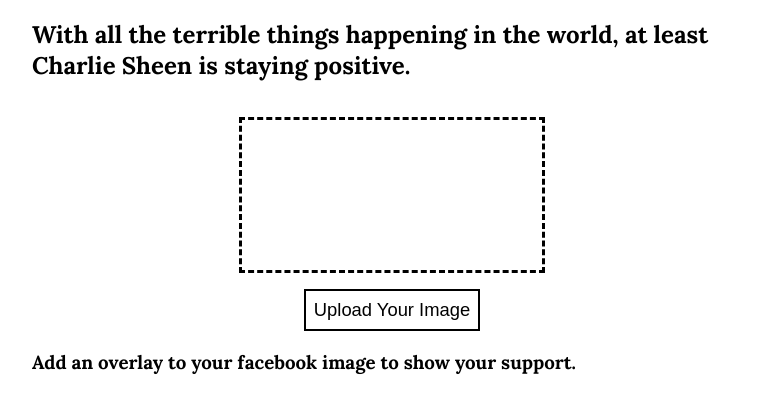
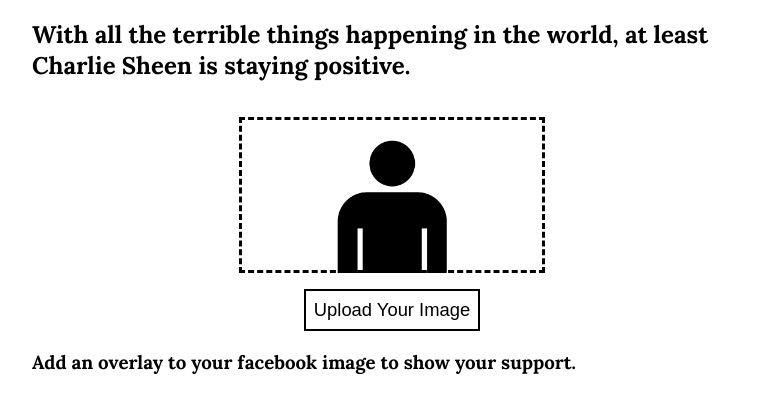
Before and after one commit to charlie-sheen/charlie-sheen.github.io, a website: page index.html in a window 1280 px wide. Shown: the part 68-480 px from the top of the page, without its empty margins (248-1031 px from the left). Drawn offline with Linux system fonts and the light colour scheme.

Commit message:
add background to unfilled image box

```diff
--- a/sass/main.scss
+++ b/sass/main.scss
@@ -40,6 +40,9 @@
 .output-canvas {
   border: 3px dashed #000;
   margin: 0 auto;
+  background-image: url(/img/icon.png);
+  background-size: cover;
+  position: relative;
 }
 
 .download {
```
Also changed, not shown: build/css/main.css, img/icon.png (added), img/me.jpg (deleted).
